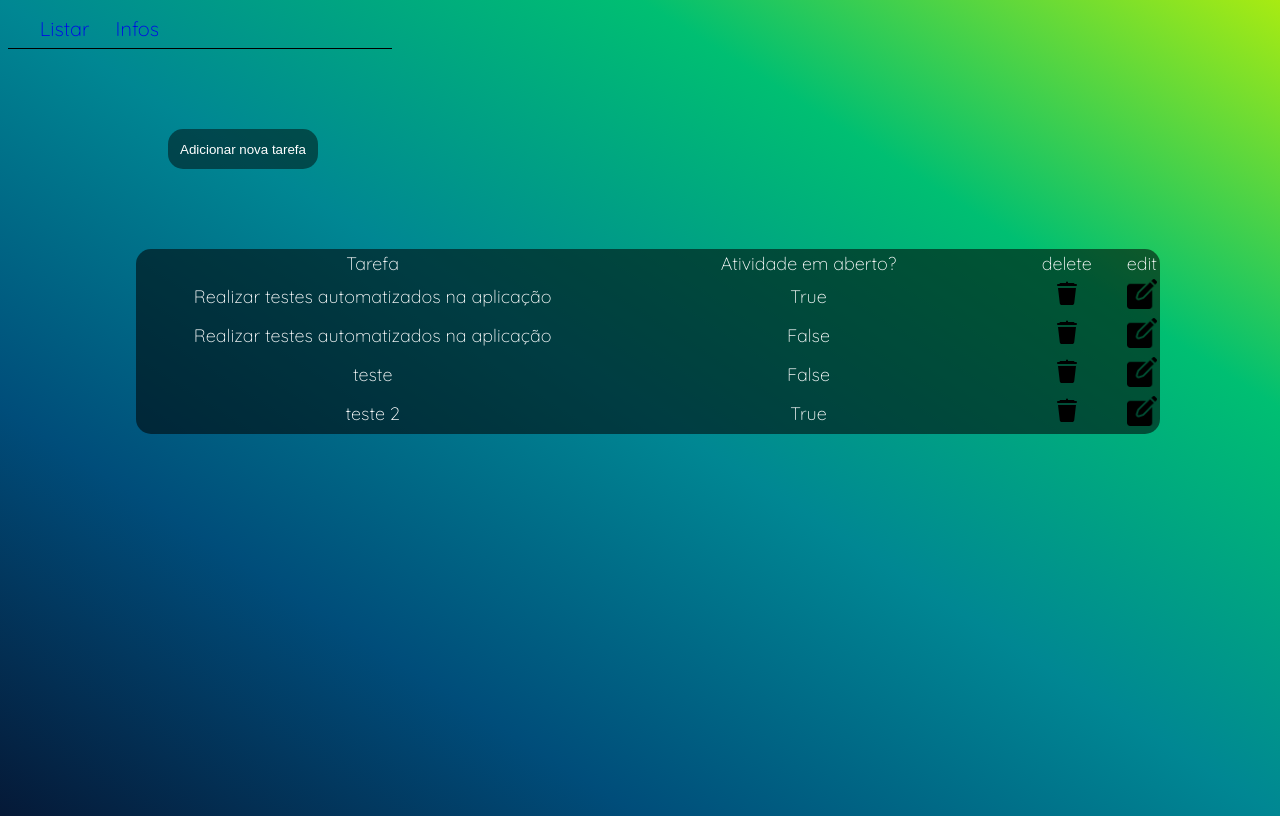
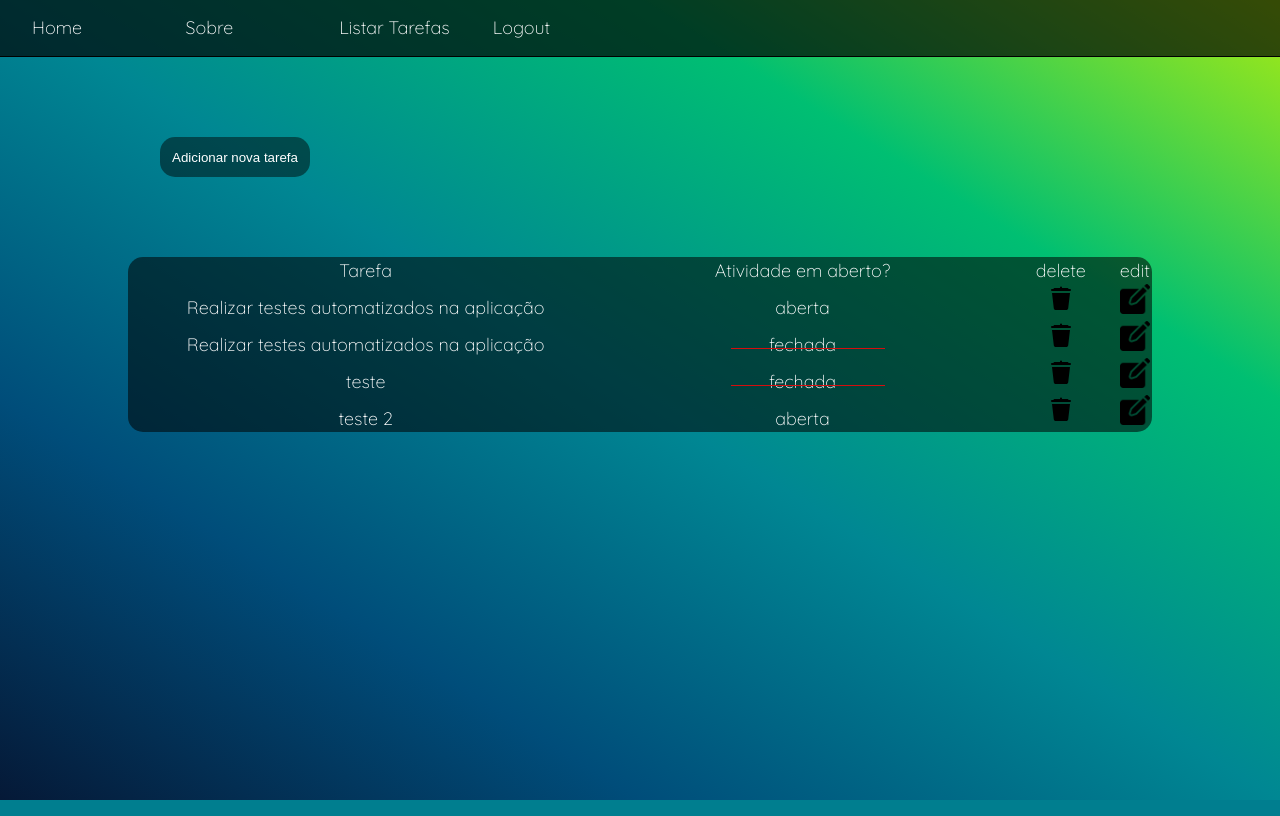
Before and after one commit to andre-bandeli/API-REST-DJANGO-GOOGLE-API, a Django app: page /list in a window 1280 px wide. Run offline with Django 4.2, Linux system fonts and the light colour scheme; a user stored in the database is signed in; data comes from the database, SQL or seed files in the repository; both versions use the stored data as it was after the commit.

Commit message:
feat: incluindo linha tarefas finalizadas

```diff
--- a/rest/static/css/style.css
+++ b/rest/static/css/style.css
@@ -1,5 +1,12 @@
 @import url('https://fonts.googleapis.com/css2?family=Josefin+Sans:ital,wght@0,100;1,300&family=Montserrat:wght@200;300&family=Outfit:wght@100;300&family=Quicksand:wght@300&display=swap');
 
+* {
+    padding:0;
+    margin:0;
+    vertical-align:baseline;
+    list-style:none;
+    border:0
+    }
 
 body {
     background-image: linear-gradient(to right top, #051937, #004d7a, #008793, #00bf72, #a8eb12);
@@ -11,25 +18,28 @@ body {
 
 }
 .navbar {
-    width: 30%;
-    height: 5vh;
-    background-color: transparent;
+    width: 100%;
+    height: 7vh;
+    background-color: rgba(0, 0, 0, 0.678);
     border-bottom: 1px solid black;
     display: flex;
 }
 .navbar li {
     font-family: 'Quicksand', sans-serif;
-    color: rgba(0, 0, 0, 0.842);
+    color: rgba(255, 255, 255, 0.842);
     list-style-type: none;
-    font-size: 20px;
+    font-size: 18px;
     justify-content:flex-end;
-    margin-top: 1vh;
+    margin-top: auto;
+    margin-bottom: auto;
+    min-width: 10%;
 
 }
 
 .navbar a {
     text-decoration: none;
-    padding: 10%;
+    padding: 5%;
+    color: white;
 }
 .navbar a:hover {
 
@@ -38,7 +48,7 @@ body {
     border-radius: 5px;
 }
 .nav-item {
-   margin-left: 7%;
+   margin-left: 2%;
 
 }
 
@@ -119,6 +129,26 @@ body {
     font-size: 18px;
 
 }
+#tabela .container .td-false{
+
+
+    width: 50%;
+    padding-left: 4vh;
+    text-align: center;
+    font-size: 18px;
+
+}
+.line {
+    border-top: 1px solid rgba(219, 13, 13, 0.979);
+    border-bottom: none;
+    width: 12%;
+    margin-top: -1vh;
+    height: 1vh;
+    text-align: center;
+    font-size: 18px;
+    position: absolute;
+    margin-left: 10%;
+}
 .btn {
     font-size: 20px;
 }
--- /dev/null
+++ b/rest/templates/base.html
@@ -0,0 +1,46 @@
+<!DOCTYPE html>
+{% load static %}
+<html lang="en">
+<head>
+    <meta charset="UTF-8">
+    <meta http-equiv="X-UA-Compatible" content="IE=edge">
+    <meta name="viewport" content="width=device-width, initial-scale=1.0">
+
+
+    <link rel="stylesheet" href="{% static 'css/style.css' %}">
+
+
+    <title>Document</title>
+</head>
+<body>
+
+    <div class="navbar">
+        <li class="nav-item">
+            <a class="nav-link" href="/">Home</a>
+          </li>
+            <li class="nav-item">
+              <a class="nav-link" href="#">Sobre</a>
+            </li>
+            <li class="nav-item">
+                {% if user.is_authenticated %}
+                  <a class="nav-link active" aria-current="page" href="{% url 'list' %}">Listar Tarefas</a>
+                {% endif %}
+            </li>
+            <li class="nav-item">
+                {% if user.is_authenticated %}
+                  <a class="nav-link active" aria-current="page" href="/accounts/logout">Logout</a>
+                {% endif %}
+            </li>
+    </div>
+
+{% block content %}
+  {% endblock %}
+
+
+
+
+
+
+
+</body>
+</html>
--- a/rest/templates/list.html
+++ b/rest/templates/list.html
@@ -1,28 +1,7 @@
-<!DOCTYPE html>
+{% extends 'base.html' %}
 {% load static %}
-<html lang="en">
-<head>
-    <meta charset="UTF-8">
-    <meta http-equiv="X-UA-Compatible" content="IE=edge">
-    <meta name="viewport" content="width=device-width, initial-scale=1.0">
+{% block content %}
 
-
-    <link rel="stylesheet" href="{% static 'css/style.css' %}">
-
-
-    <title>Document</title>
-</head>
-<body>
-
-    <div class="navbar">
-            <li class="nav-item">
-              <a class="nav-link active" aria-current="page" href="#">Listar</a>
-            </li>
-            <li class="nav-item">
-              <a class="nav-link" href="#">Infos</a>
-            </li>
-
-    </div>
 
     <div class="adicionar">
       <button>
@@ -45,7 +24,14 @@
           {% for dbs in db %}
           <tr>
             <td>{{dbs.nome}}</td>
-            <td>{{dbs.is_active}}</td>
+            {% if dbs.is_active %}
+            <td>aberta</td>
+            {%else%}
+            <td class="td-false">fechada
+              <div class="line">
+              </div>
+            </td>
+            {% endif %}
             <td id="td-btn"><a href="/delete/{{dbs.id}}/"><img src="{% static 'css/delete.svg' %}" alt=""></a></td>
             <td id="td-btn"><a href="/editar/{{dbs.id}}"><img src="{% static 'css/editing.png' %} " alt=""></a></td>
           </tr>
@@ -55,8 +41,4 @@
 
     </section>
 
-
-
-
-</body>
-</html>
+{% endblock %}
```
Also changed, not shown: rest/static/css/style-login.css (+81 -12 lines), rest/templates/form.html (+4 -27 lines), rest/templates/index.html (+4 -28 lines), rest/templates/registration/login.html (+19 -4 lines), rest/db.sqlite3.
